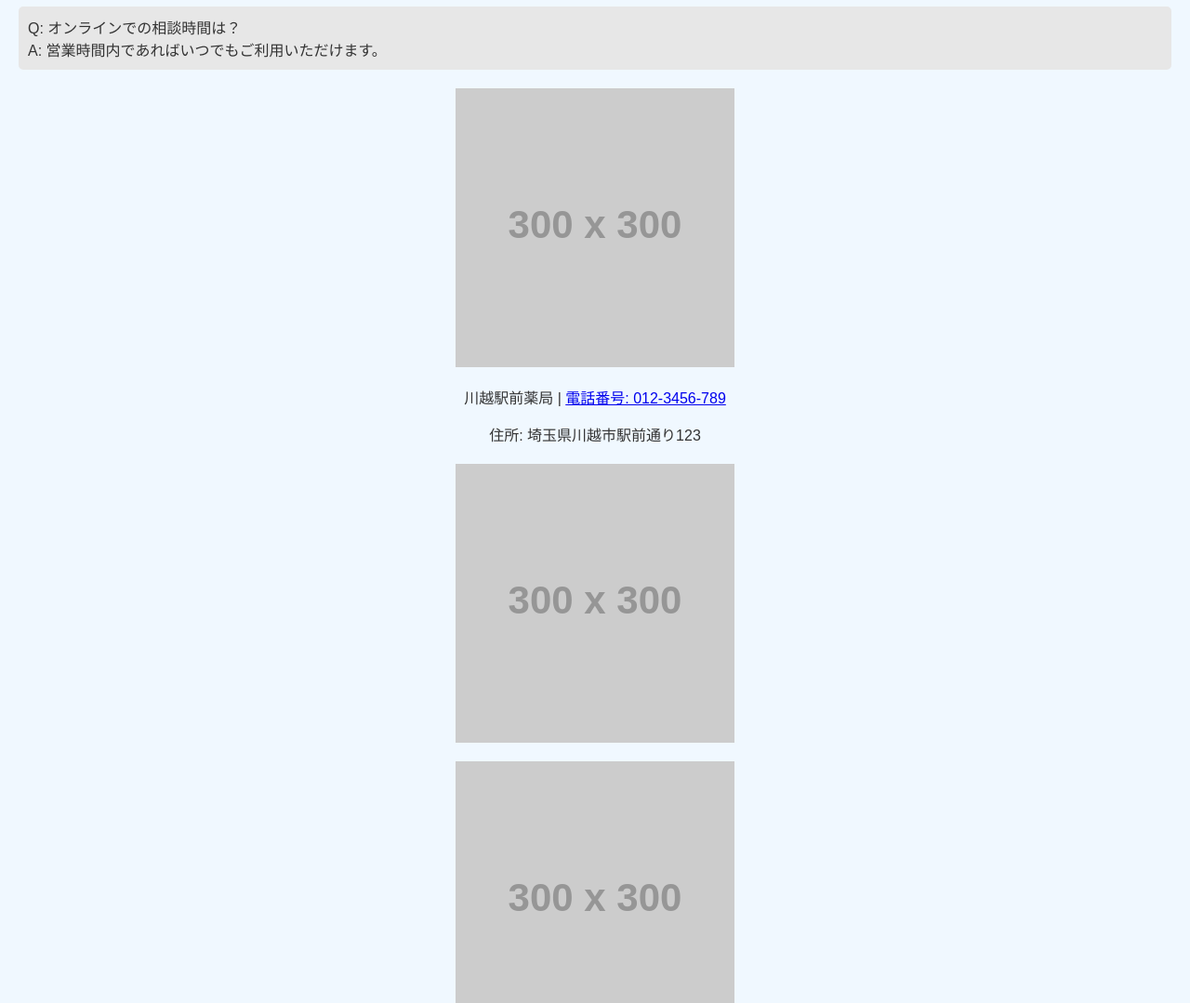
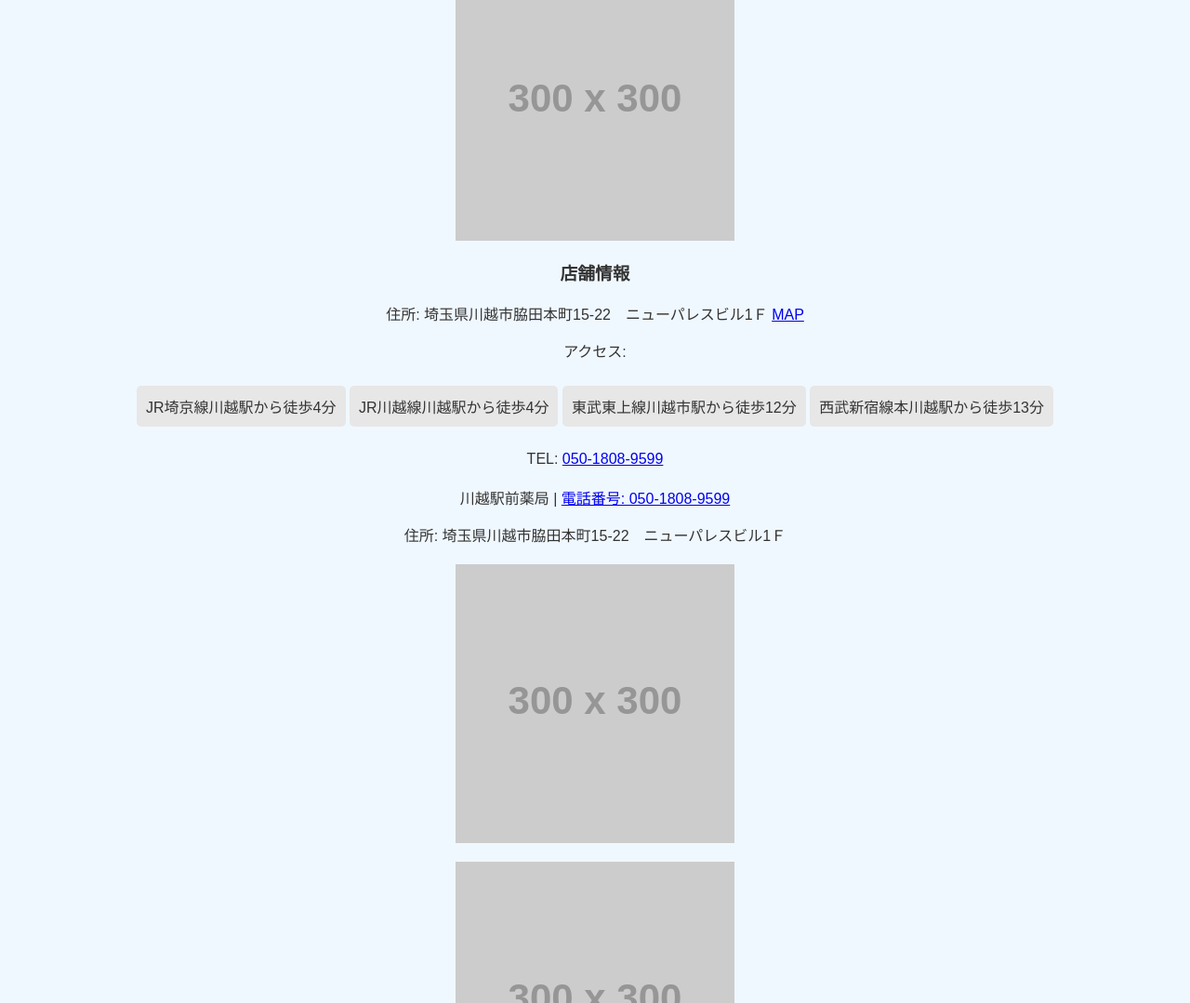
Before and after one commit to XXX9090/yaa, a plain HTML site: page index.html in a window 1280 px wide. Shown: the part 1304-2383 px from the top of the page at 93% size. Drawn offline with Linux system fonts and the light colour scheme; placeholder pictures from the web are drawn by us.

Commit message:
Update index.html

```diff
--- a/index.html
+++ b/index.html
@@ -11,6 +11,7 @@
             padding: 20px;
             background-color: #f0f8ff;
             color: #333;
+            text-align: center;
         }
         header {
             background-color: #87ceeb;
@@ -23,6 +24,7 @@
         }
         .section {
             margin-bottom: 20px;
+            text-align: center;
         }
         .btn {
             display: inline-block;
@@ -44,12 +46,15 @@
         ul {
             list-style-type: none;
             padding: 0;
+            text-align: center;
         }
         ul li {
             background-color: #e7e7e7;
             margin: 10px 0;
             padding: 10px;
             border-radius: 5px;
+            display: inline-block;
+            text-align: left;
         }
         img.illustration {
             width: 100%;
@@ -97,9 +102,21 @@
         </ul>
         <img src="https://via.placeholder.com/300" alt="質問のイラスト" class="illustration">
     </div>
+    <div class="section">
+        <h3>店舗情報</h3>
+        <p>住所: 埼玉県川越市脇田本町15-22　ニューパレスビル1Ｆ <a href="https://goo.gl/maps/xxxxxx" target="_blank">MAP</a></p>
+        <p>アクセス:</p>
+        <ul>
+            <li>JR埼京線川越駅から徒歩4分</li>
+            <li>JR川越線川越駅から徒歩4分</li>
+            <li>東武東上線川越市駅から徒歩12分</li>
+            <li>西武新宿線本川越駅から徒歩13分</li>
+        </ul>
+        <p>TEL: <a href="tel:+815018089599">050-1808-9599</a></p>
+    </div>
     <footer>
-        <p>川越駅前薬局 | <a href="tel:+81123456789">電話番号: 012-3456-789</a></p>
-        <p>住所: 埼玉県川越市駅前通り123</p>
+        <p>川越駅前薬局 | <a href="tel:+815018089599">電話番号: 050-1808-9599</a></p>
+        <p>住所: 埼玉県川越市脇田本町15-22　ニューパレスビル1Ｆ</p>
         <img src="https://via.placeholder.com/300" alt="薬局の外観" class="illustration">
         <img src="https://via.placeholder.com/300" alt="スタッフの写真" class="illustration">
     </footer>
```
